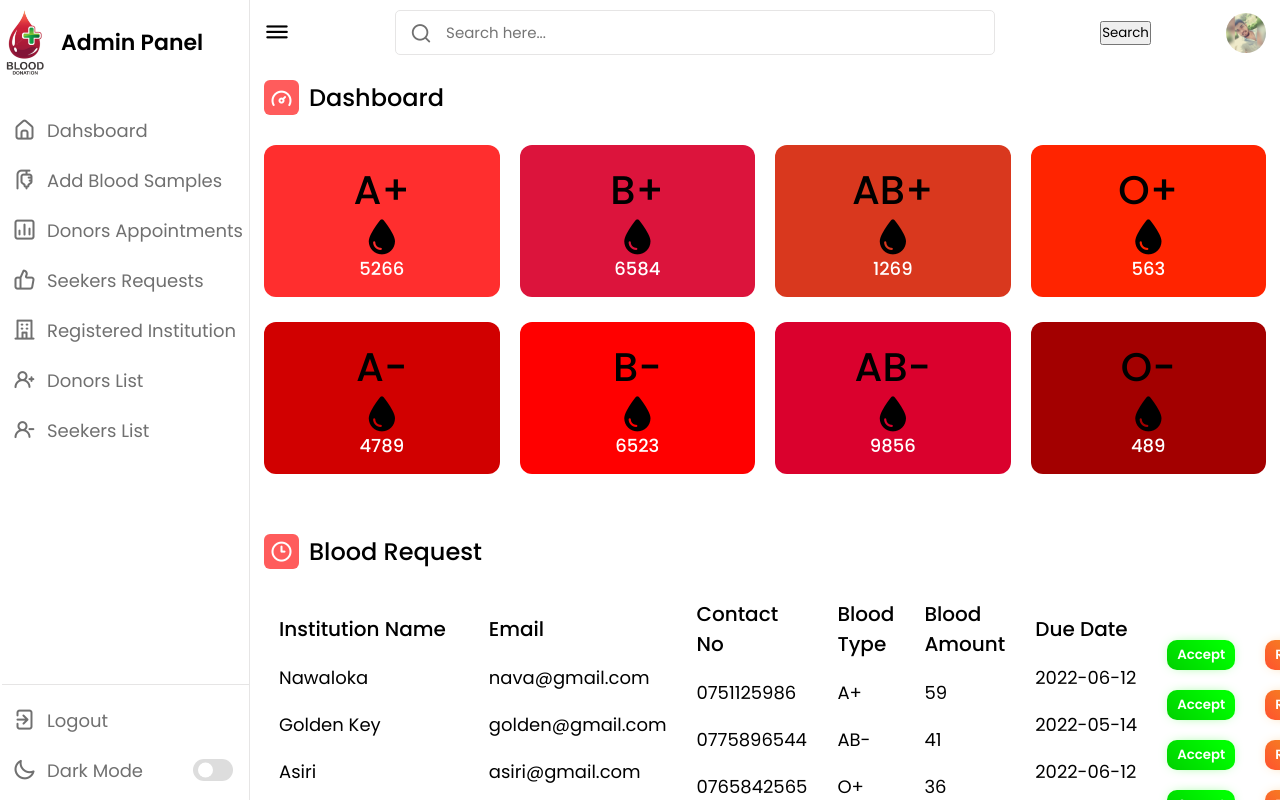
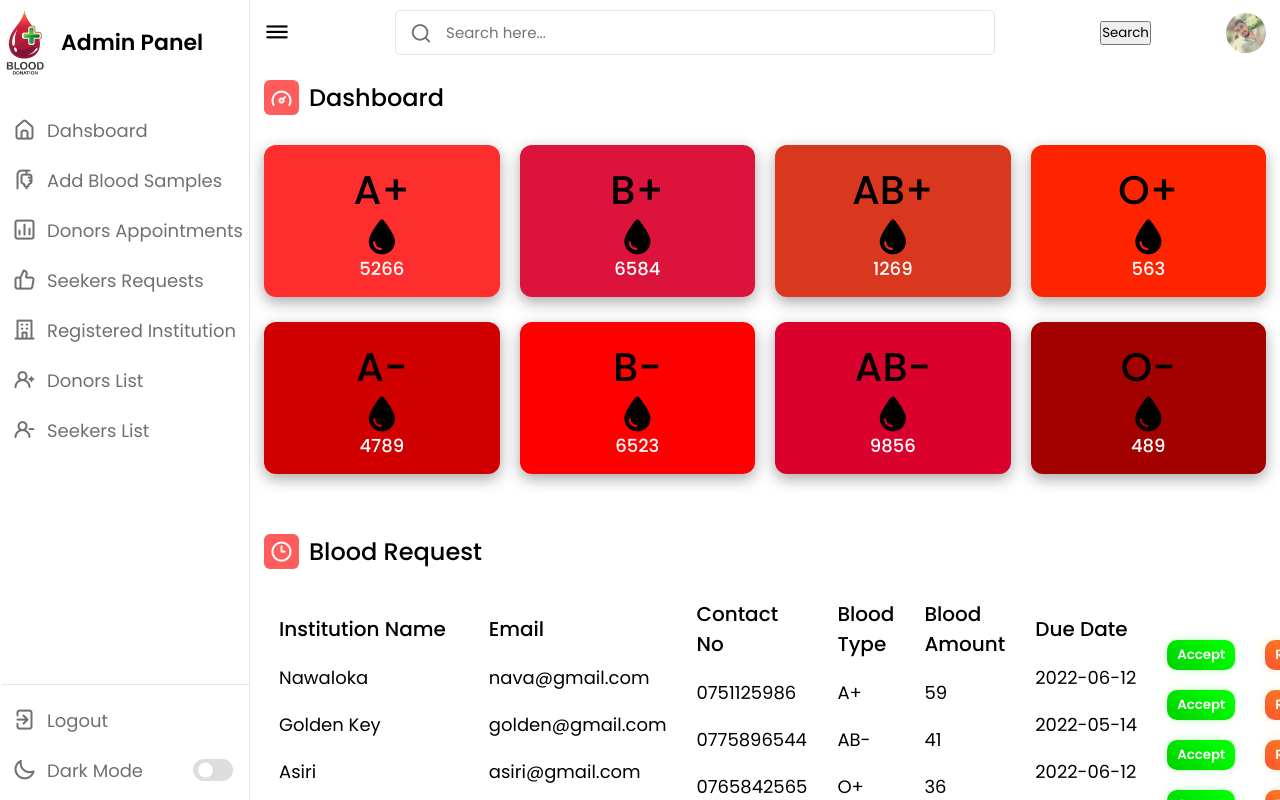
Before and after one commit to navodnirmalnawarathna98/SE_SPM_PROJECT_GROUP_SEJ028, a React (Create React App) app in the folder Blood_Bank/frontend/: page /admindashboard in a window 1280 px wide. Shown: the top 800 px of the page. Built offline with nearby package versions, Linux system fonts and the light colour scheme.

Commit message:
Update style.css

```diff
--- a/Blood_Bank/frontend/src/Pages/Admin/style.css
+++ b/Blood_Bank/frontend/src/Pages/Admin/style.css
@@ -307,6 +307,7 @@ nav.close ~ .dashboard .top{
     align-items: center;
     justify-content: space-between;
     flex-wrap: wrap;
+
 }
 .dash-content .boxes .box{
     display: flex;
@@ -317,6 +318,7 @@ nav.close ~ .dashboard .top{
     padding: 15px 20px;
     background-color: var(--box1-color);
     transition: var(--tran-05);
+    box-shadow: rgba(0, 0, 0, 0.35) 0px 5px 15px;
 }
 .boxes .box i{
     font-size: 35px;
```
